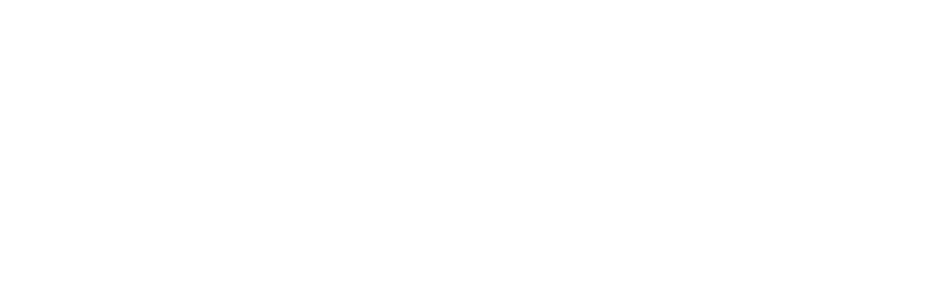
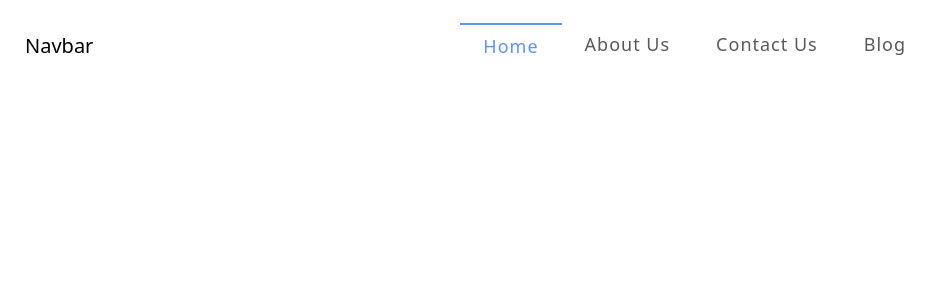
Before and after one commit to akremi-chaima/sea-protection-association, an Angular app: page / in a window 1280 px wide. Shown: the top 300 px of the page, without its empty margins (0-941 px from the left). Built offline with nearby package versions, Linux system fonts and the light colour scheme.

Commit message:
[EVOL] - Add bootstrap configs

```diff
--- a/angular.json
+++ b/angular.json
@@ -25,9 +25,13 @@
               "src/assets"
             ],
             "styles": [
+              "node_modules/bootstrap/scss/bootstrap.scss",
+              "node_modules/bootstrap-icons/font/bootstrap-icons.css",
               "src/styles.css"
             ],
-            "scripts": []
+            "scripts": [
+              "node_modules/bootstrap/dist/js/bootstrap.js"
+            ]
           },
           "configurations": {
             "production": {
--- a/package.json
+++ b/package.json
@@ -18,6 +18,8 @@
     "@angular/platform-browser": "^15.1.0",
     "@angular/platform-browser-dynamic": "^15.1.0",
     "@angular/router": "^15.1.0",
+    "bootstrap": "^5.3.1",
+    "bootstrap-icons": "^1.10.5",
     "rxjs": "~7.8.0",
     "tslib": "^2.3.0",
     "zone.js": "~0.12.0"
--- a/src/app/app.component.html
+++ b/src/app/app.component.html
@@ -1,2 +1,2 @@
-
+<app-header></app-header>
 <router-outlet></router-outlet>
--- a/src/app/app.module.ts
+++ b/src/app/app.module.ts
@@ -3,10 +3,12 @@
 
 import { AppRoutingModule } from './app-routing.module';
 import { AppComponent } from './app.component';
+import { HeaderComponent } from './header/header.component';
 
 @NgModule({
   declarations: [
-    AppComponent
+    AppComponent,
+    HeaderComponent
   ],
   imports: [
     BrowserModule,
--- /dev/null
+++ b/src/app/header/header.component.css
@@ -0,0 +1,30 @@
+.navbar-nav{
+  margin: auto;
+  padding: 15px;
+}
+.bg-light {
+  background-color: #fff !important;
+}
+
+.nav-link{
+  font-size: 18px;
+  letter-spacing: 1px;
+  margin: 0 15px;
+}
+
+.active{
+  color: cornflowerblue !important ;
+  border-top: solid 2px cornflowerblue;
+}
+
+.active a{
+  color: cornflowerblue !important ;
+}
+
+.nav-link:hover{
+  color: cornflowerblue;
+}
+
+.navbar-brand {
+  margin-left: 25px;
+}
--- /dev/null
+++ b/src/app/header/header.component.html
@@ -0,0 +1,22 @@
+<nav class="navbar navbar-expand-lg navbar-light bg-light">
+  <a class="navbar-brand" href="#">Navbar</a>
+  <button class="navbar-toggler" type="button" data-toggle="collapse" data-target="#navbarNav" aria-controls="navbarNav" aria-expanded="false" aria-label="Toggle navigation">
+    <span class="navbar-toggler-icon"></span>
+  </button>
+  <div class="collapse navbar-collapse" id="navbarNav">
+    <ul class="navbar-nav">
+      <li class="nav-item active">
+        <a class="nav-link " href="#">Home </a>
+      </li>
+      <li class="nav-item">
+        <a class="nav-link" href="#">About Us</a>
+      </li>
+      <li class="nav-item">
+        <a class="nav-link" href="#">Contact Us</a>
+      </li>
+      <li class="nav-item">
+        <a class="nav-link " href="#">Blog</a>
+      </li>
+    </ul>
+  </div>
+</nav>
```
Also changed, not shown: src/app/header/header.component.ts (added, +10 -0 lines), 1 other file (tests, documents, lock files or other folders).
